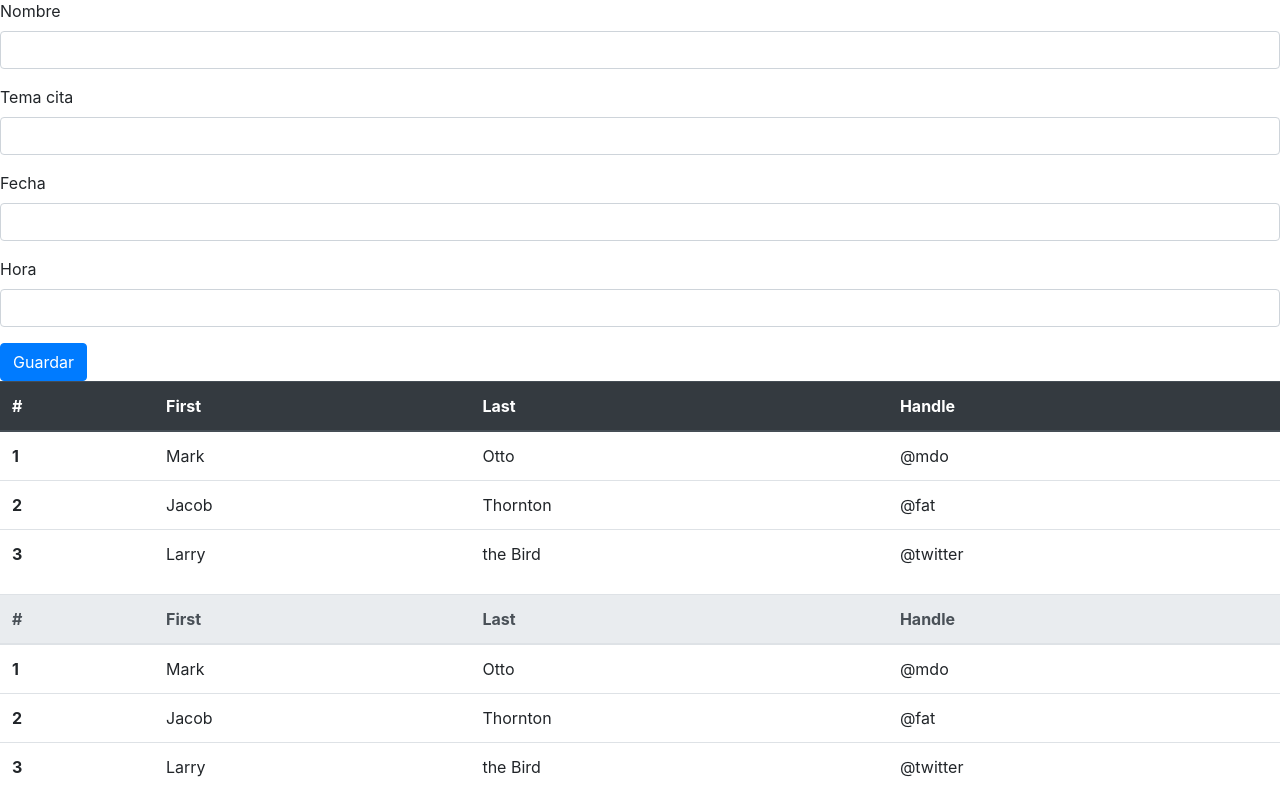
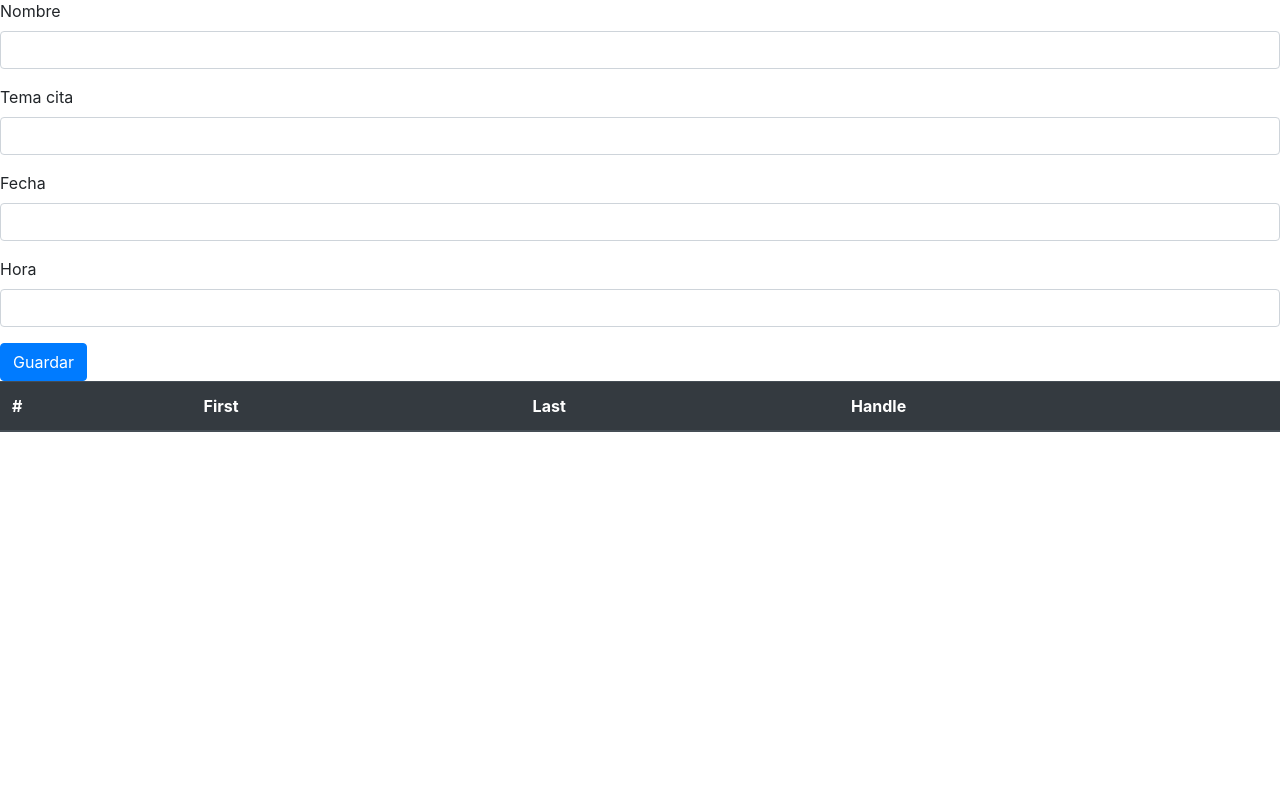
Before and after one commit to sergiopons/Consultorio, a PHP site: page / in a window 1280 px wide. Shown: the part 57-864 px from the top of the page. After the commit the page ends 489 px from the top, so only its background shows below. Run offline with PHP 8.4, Linux system fonts and the light colour scheme; lists and menus that the app fills with data are empty.

Commit message:
create modules

```diff
--- /dev/null
+++ b/src/views/modules/form.php
@@ -0,0 +1,19 @@
+<form>
+      <div class="form-group">
+        <label for="exampleInputEmail1">Nombre</label>
+        <input type="email" class="form-control" id="exampleInputEmail1" aria-describedby="emailHelp">
+      </div>
+      <div class="form-group">
+        <label for="exampleInputPassword1">Tema cita</label>
+        <input type="password" class="form-control" id="exampleInputPassword1">
+      </div>
+      <div class="form-group">
+        <label for="exampleInputPassword1">Fecha</label>
+        <input type="password" class="form-control" id="exampleInputPassword1">
+      </div>
+      <div class="form-group">
+        <label for="exampleInputPassword1">Hora</label>
+        <input type="password" class="form-control" id="exampleInputPassword1">
+      </div>
+      <button type="submit" class="btn btn-primary">Guardar</button>
+    </form>
--- a/src/views/template.php
+++ b/src/views/template.php
@@ -14,28 +14,14 @@
   <header>
     <h1>Agenda</h1>
   </header>
+
   <main>
     <section>
-    <form>
-      <div class="form-group">
-        <label for="exampleInputEmail1">Nombre</label>
-        <input type="email" class="form-control" id="exampleInputEmail1" aria-describedby="emailHelp">
-      </div>
-      <div class="form-group">
-        <label for="exampleInputPassword1">Tema cita</label>
-        <input type="password" class="form-control" id="exampleInputPassword1">
-      </div>
-      <div class="form-group">
-        <label for="exampleInputPassword1">Fecha</label>
-        <input type="password" class="form-control" id="exampleInputPassword1">
-      </div>
-      <div class="form-group">
-        <label for="exampleInputPassword1">Hora</label>
-        <input type="password" class="form-control" id="exampleInputPassword1">
-      </div>
-      <button type="submit" class="btn btn-primary">Guardar</button>
-    </form>
+  <?php
+      include "modules/form.php";
+  ?>
     </section>
+
     <section>
       <!-- <table>
         <thead>
@@ -62,54 +48,6 @@
         </tr>
       </thead>
       <tbody>
-        <tr>
-          <th scope="row">1</th>
-          <td>Mark</td>
-          <td>Otto</td>
-          <td>@mdo</td>
-        </tr>
-        <tr>
-          <th scope="row">2</th>
-          <td>Jacob</td>
-          <td>Thornton</td>
-          <td>@fat</td>
-        </tr>
-        <tr>
-          <th scope="row">3</th>
-          <td>Larry</td>
-          <td>the Bird</td>
-          <td>@twitter</td>
-        </tr>
-      </tbody>
-    </table>
-    <table class="table">
-      <thead class="thead-light">
-        <tr>
-          <th scope="col">#</th>
-          <th scope="col">First</th>
-          <th scope="col">Last</th>
-          <th scope="col">Handle</th>
-        </tr>
-      </thead>
-      <tbody>
-        <tr>
-          <th scope="row">1</th>
-          <td>Mark</td>
-          <td>Otto</td>
-          <td>@mdo</td>
-        </tr>
-        <tr>
-          <th scope="row">2</th>
-          <td>Jacob</td>
-          <td>Thornton</td>
-          <td>@fat</td>
-        </tr>
-        <tr>
-          <th scope="row">3</th>
-          <td>Larry</td>
-          <td>the Bird</td>
-          <td>@twitter</td>
-        </tr>
       </tbody>
     </table>
   </section>
```
